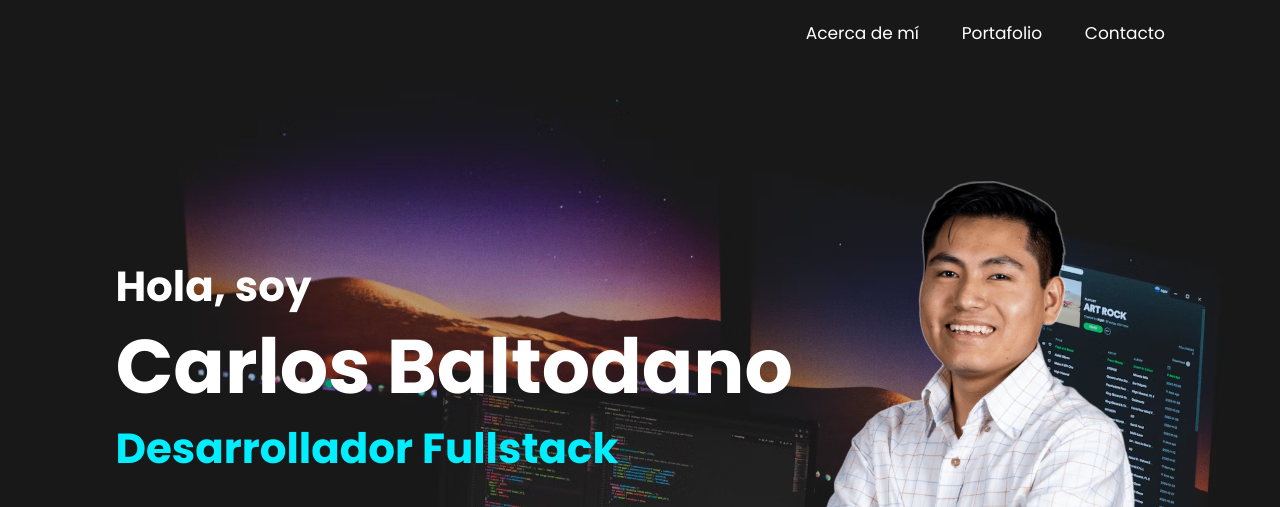
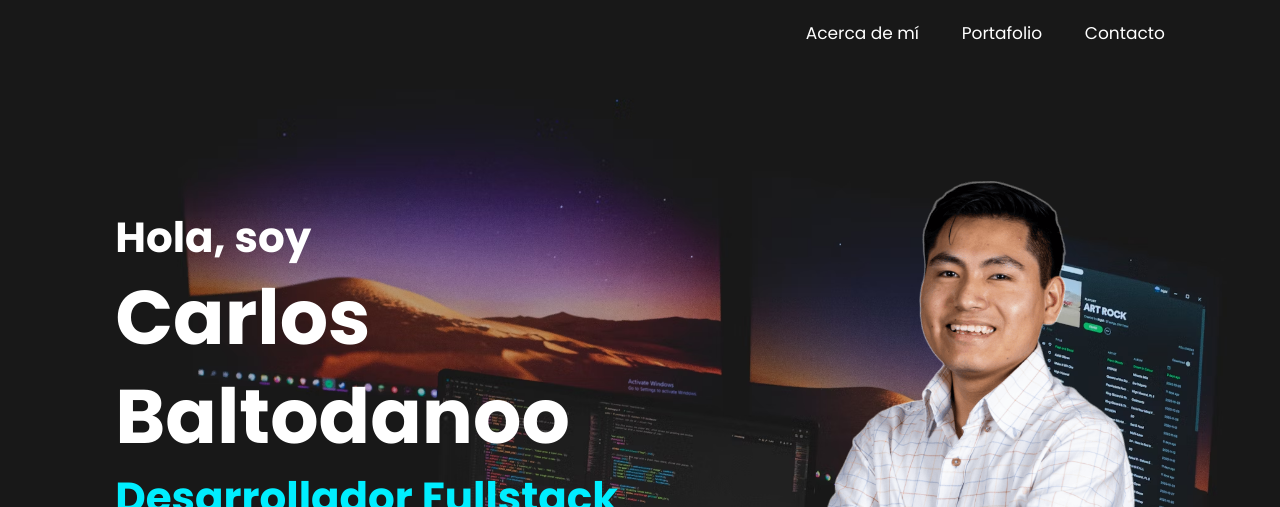
Before and after one commit to CarlosBaltodano/portafolio, a plain HTML site: page index.html in a window 1280 px wide. Shown: the top 507 px of the page. Drawn offline with nearby package versions, Linux system fonts and the light colour scheme.

Commit message:
Update index.html

```diff
--- a/index.html
+++ b/index.html
@@ -23,7 +23,7 @@
     <section class="home" id="home">
         <div class="home-content">
             <h3>Hola, soy</h3>
-            <h1>Carlos Baltodano</h1>
+            <h1>Carlos Baltodanoo</h1>
             <h3><span>Desarrollador Fullstack</span></h3>
             <div class="social-media">
                 <a href="#"> <i class='bx bxl-facebook'></i> </a>
```
